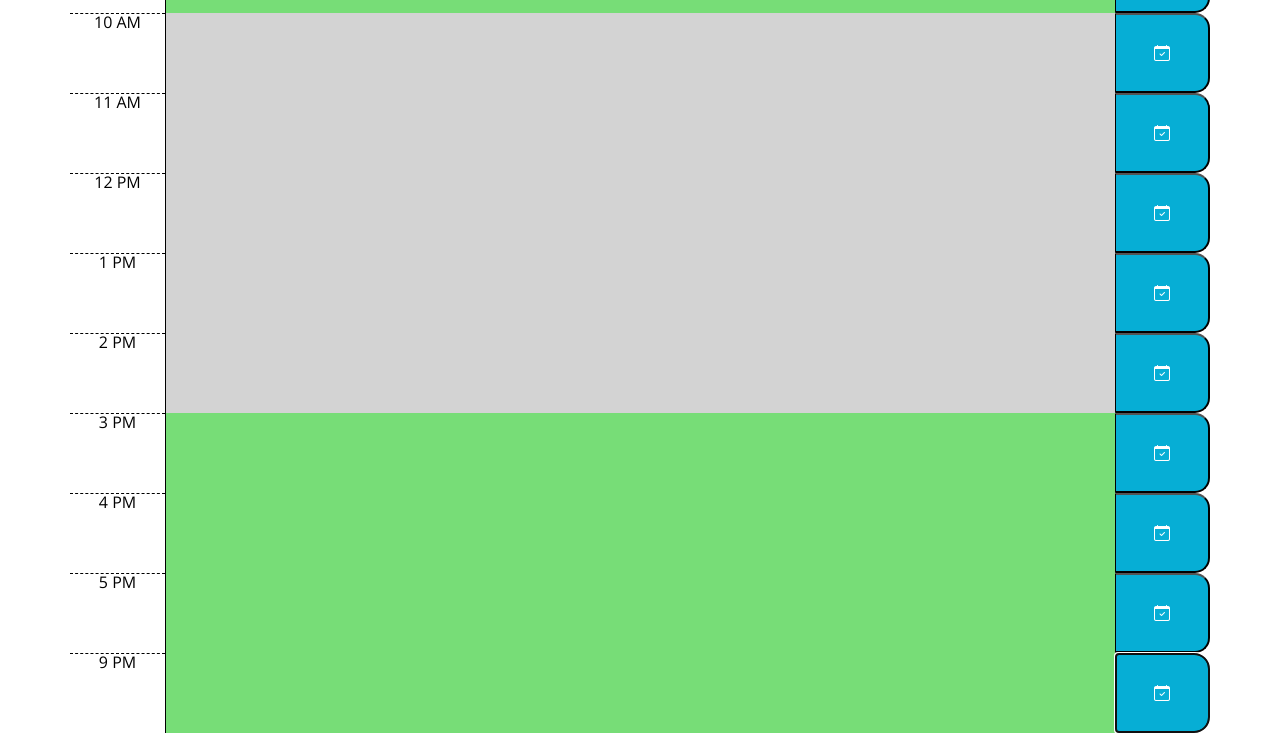
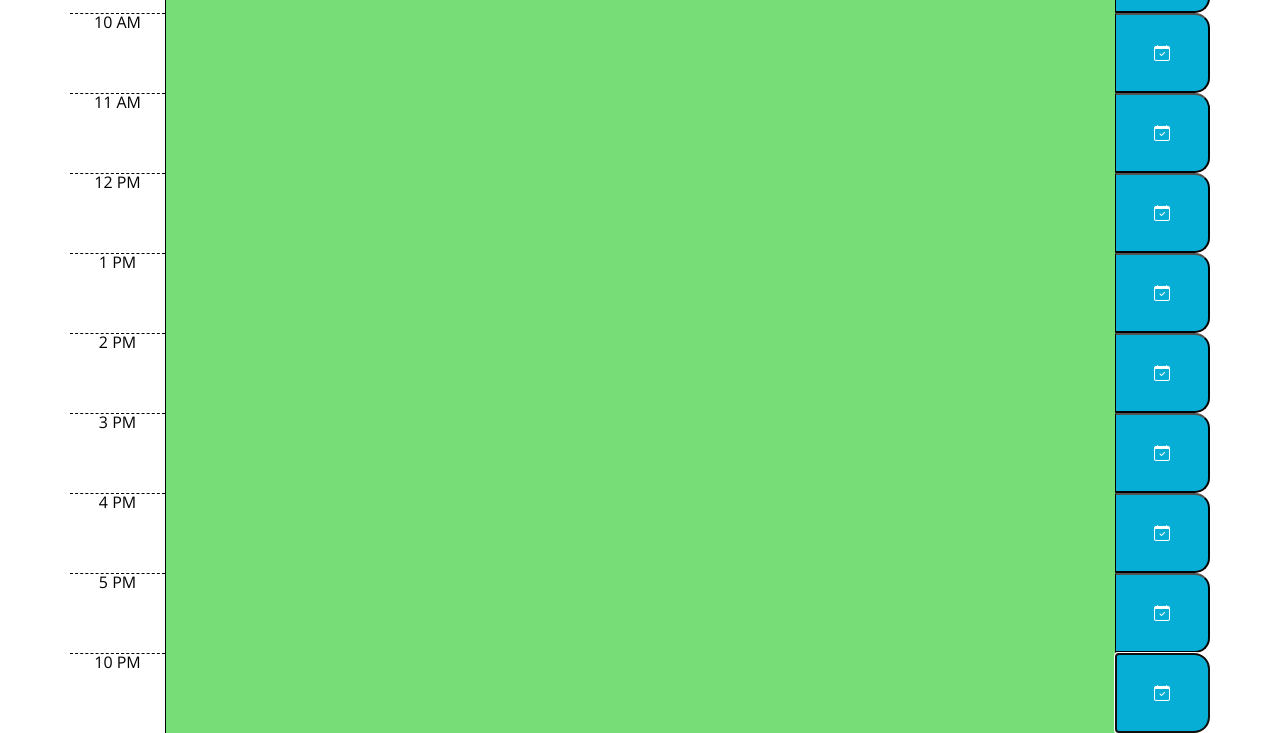
Before and after one commit to genmla/nu-coding-challenge-05, a plain HTML site: page index.html in a window 1280 px wide. Both pictures are taken after a click on the button 1162 px from the left and 1097 px from the top of the page. Shown: the part 404-1137 px from the top of the page. Drawn offline with nearby package versions, Linux system fonts and the light colour scheme.

Commit message:
fix hours on 24hr value

```diff
--- a/assets/scripts.js
+++ b/assets/scripts.js
@@ -4,128 +4,143 @@ var currentDay = $('#currentDay')
 function displayTime() {
     var currentTime = moment().format('dddd, MMMM DD, YYYY [at] h:mm A');
     currentDay.text(currentTime);
+
   }
   //need to have this function in setInterval to keep current time by the second
   setInterval(displayTime, 1000)
 
   //need to have conditions that add past/present/future class to timeblocks
-  var hour9 =$('#hour-9').text()
+  var hour9 = 9
   var text9 =$("#text9")
-  if (hour9 == moment().format('h A')) {
+  if (hour9 == moment().hour()) {
     text9.addClass("present")
   }
-  else if (hour9 > moment().format('h A')) {
+  else if (hour9 > moment().hour()) {
     text9.addClass("future")
   }
-  else if (hour9 < moment().format('h A')) {
+  else if (hour9 < moment().hour()) {
     text9.addClass("past")
   }
 
-  var hour10 =$('#hour-10').text()
+  var hour10 = 10
   var text10 =$("#text10")
-  if (hour10 == moment().format('h A')) {
+  if (hour10 == moment().hour()) {
     text10.addClass("present")
   }
-  else if (hour10 > moment().format('h A')) {
+  else if (hour10 > moment().hour()) {
     text10.addClass("future")
   }
-  else if (hour10 < moment().format('h A')) {
+  else if (hour10 < moment().hour()) {
     text10.addClass("past")
   }
 
-  var hour11 =$('#hour-11').text()
+  var hour11 = 11
   var text11 =$("#text11")
-  if (hour11 == moment().format('h A')) {
+  if (hour11 == moment().hour()) {
     text11.addClass("present")
   }
-  else if (hour11 > moment().format('h A')) {
+  else if (hour11 > moment().hour()) {
     text11.addClass("future")
   }
-  else if (hour11 < moment().format('h A')) {
+  else if (hour11 < moment().hour()) {
     text11.addClass("past")
   }
 
-  var hour12 =$('#hour-12').text()
+  var hour12 = 12
   var text12 =$("#text12")
-  if (hour12 == moment().format('h A')) {
+  if (hour12 == moment().hour()) {
     text12.addClass("present")
   }
-  else if (hour12 > moment().format('h A')) {
+  else if (hour12 > moment().hour()) {
     text12.addClass("future")
   }
-  else if (hour12 < moment().format('h A')) {
+  else if (hour12 < moment().hour()) {
     text12.addClass("past")
   }
 
-  var hour1 =$('#hour-1').text()
+  var hour1 = 13
   var text1 =$("#text1")
-  if (hour1 == moment().format('h A')) {
+  if (hour1 == moment().hour()) {
     hour1.addClass("present")
   }
-  else if (hour1 > moment().format('h A')) {
+  else if (hour1 > moment().hour()) {
     text1.addClass("future")
   }
-  else if (hour1 < moment().format('h A')) {
+  else if (hour1 < moment().hour()) {
     text1.addClass("past")
   }
 
-  var hour2 =$('#hour-2').text()
+  var hour2 = 14
   var text2 =$("#text2")
-  if (hour2 == moment().format('h A')) {
+  if (hour2 == moment().hour()) {
     text2.addClass("present")
   }
-  else if (hour2 > moment().format('h A')) {
+  else if (hour2 > moment().hour()) {
     text2.addClass("future")
   }
-  else if (hour2 < moment().format('h A')) {
+  else if (hour2 < moment().hour()) {
     text2.addClass("past")
   }
 
-  var hour3 =$('#hour-3').text()
+  var hour3 = 15
   var text3 =$("#text3")
-  if (hour3 == moment().format('h A')) {
+  if (hour3 == moment().hour()) {
     text3.addClass("present")
   }
-  else if (hour3 > moment().format('h A')) {
+  else if (hour3 > moment().hour()) {
     text3.addClass("future")
   }
-  else if (hour3 < moment().format('h A')) {
+  else if (hour3 < moment().hour()) {
     text3.addClass("past")
   }
 
-  var hour4 =$('#hour-4').text()
+  var hour4 = 16
   var text4 =$("#text4")
-  if (hour4 == moment().format('h A')) {
+  if (hour4 == moment().hour()) {
     text4.addClass("present")
   }
-  else if (hour4 > moment().format('h A')) {
+  else if (hour4 > moment().hour()) {
     text4.addClass("future")
   }
-  else if (hour4 < moment().format('h A')) {
+  else if (hour4 < moment().hour()) {
     text4.addClass("past")
   }
 
-  var hour5 =$('#hour-5').text()
+  var hour5 = 17
   var text5 =$("#text5")
-  if (hour5 == moment().format('h A')) {
+  if (hour5 == moment().hour()) {
     text5.addClass("present")
   }
-  else if (hour5 > moment().format('h A')) {
+  else if (hour5 > moment().hour()) {
     text5.addClass("future")
   }
-  else if (hour5 < moment().format('h A')) {
+  else if (hour5 < moment().hour()) {
     text5.addClass("past")
   }
 
-  var hourx =$('#hour-x').text()
+  var hourx = 22
   var textx =$("#textx")
   console.log(hourx)
-  if (hourx == moment().format('h A')) {
+  var textxEvent = $(textx).val()
+  console.log(textxEvent)
+  if (textxEvent === "")
+  var textxEvent = localStorage.getItem("textxEvent")
+
+  if (hourx == moment().hour()) {
     textx.addClass("present")
   }
-  else if (hourx > moment().format('h A')) {
+  else if (hourx > moment().hour()) {
     textx.addClass("future")
   }
-  else if (hourx < moment().format('h A')) {
+  else if (hourx < moment().hour()) {
     textx.addClass("past")
   }
+var butx = $("#butx")
+
+butx.on('click', function () {
+  var textxEvent = $(textx).val()
+  localStorage.setItem("textxEvent", textxEvent)
+})
+
+var currentHour = moment().hours();
+console.log(currentHour)
--- a/index.html
+++ b/index.html
@@ -31,56 +31,57 @@
     <!--Looking at Bootstrap video in module material-->
     <!--row class uses flex-box display-->
     <!--do not need separate divs for each column, can add col size to elements within row-->
+    <!--added id spcific to hour to timeblock for conditional statements with color coding-->
     <div class="row time-block">
       <p class="hour col-1" id="hour-9">9 AM</p>
       <textarea class="p-4 col-10 description" id="text9"></textarea>
-      <button type="button" class="saveBtn p-4 col-1"><i class="bi bi-calendar-check"></i></button>
+      <button type="button" class="saveBtn p-4 col-1" id="but9"><i class="bi bi-calendar-check"></i></button>
     </div>
     <div class="row time-block">
       <p class="hour col-1" id="hour-10">10 AM</p>
       <textarea class="p-4 col-10 description" id="text10"></textarea>
-      <button type="button" class="saveBtn p-4 col-1"><i class="bi bi-calendar-check"></i></button>
+      <button type="button" class="saveBtn p-4 col-1" id="but10"><i class="bi bi-calendar-check"></i></button>
     </div>
     <div class="row time-block">
       <p class="hour col-1" id="hour-11">11 AM</p>
       <textarea class="p-4 col-10 description" id="text11"></textarea>
-      <button type="button" class="saveBtn p-4 col-1"><i class="bi bi-calendar-check"></i></button>
+      <button type="button" class="saveBtn p-4 col-1" id="but11"><i class="bi bi-calendar-check"></i></button>
     </div>
     <div class="row time-block">
       <p class="hour col-1" id="hour-12">12 PM</p>
       <textarea class="p-4 col-10 description" id="text12"></textarea>
-      <button type="button" class="saveBtn p-4 col-1"><i class="bi bi-calendar-check"></i></button>
+      <button type="button" class="saveBtn p-4 col-1" id="but12"><i class="bi bi-calendar-check"></i></button>
     </div>
     <div class="row time-block">
       <p class="hour col-1" id="hour-1">1 PM</p>
       <textarea class="p-4 col-10 description" id="text1"></textarea>
-      <button type="button" class="saveBtn p-4 col-1"><i class="bi bi-calendar-check"></i></button>
+      <button type="button" class="saveBtn p-4 col-1" id="but1"><i class="bi bi-calendar-check"></i></button>
     </div>
     <div class="row time-block">
       <p class="hour col-1" id="hour-2">2 PM</p>
       <textarea class="p-4 col-10 description" id="text2"></textarea>
-      <button type="button" class="saveBtn p-4 col-1"><i class="bi bi-calendar-check"></i></button>
+      <button type="button" class="saveBtn p-4 col-1" id="but2"><i class="bi bi-calendar-check"></i></button>
     </div>
     <div class="row time-block">
       <p class="hour col-1" id="hour-3">3 PM</p>
       <textarea class="p-4 col-10 description" id="text3"></textarea>
-      <button type="button" class="saveBtn p-4 col-1"><i class="bi bi-calendar-check"></i></button>
+      <button type="button" class="saveBtn p-4 col-1" id="but3"><i class="bi bi-calendar-check"></i></button>
     </div>
     <div class="row time-block">
       <p class="hour col-1" id="hour-4">4 PM</p>
       <textarea class="p-4 col-10 description" id="text4"></textarea>
-      <button type="button" class="saveBtn p-4 col-1"><i class="bi bi-calendar-check"></i></button>
+      <button type="button" class="saveBtn p-4 col-1" id="but4"><i class="bi bi-calendar-check"></i></button>
     </div>
     <div class="row time-block">
       <p class="hour col-1" id="hour-5">5 PM</p>
       <textarea class="p-4 col-10 description" id="text5"></textarea>
-      <button type="button" class="saveBtn p-4 col-1"><i class="bi bi-calendar-check"></i></button>
+      <button type="button" class="saveBtn p-4 col-1" id="but5"><i class="bi bi-calendar-check"></i></button>
     </div>
 
     <div class="row time-block">
-      <p class="hour col-1" id="hour-x">9 PM</p>
+      <p class="hour col-1" id="hour-x">10 PM</p>
       <textarea class="p-4 col-10 description" id="textx"></textarea>
-      <button type="button" class="saveBtn p-4 col-1"><i class="bi bi-calendar-check"></i></button>
+      <button type="button" class="saveBtn p-4 col-1" id="butx"><i class="bi bi-calendar-check"></i></button>
     </div>
 
   </div>
```
